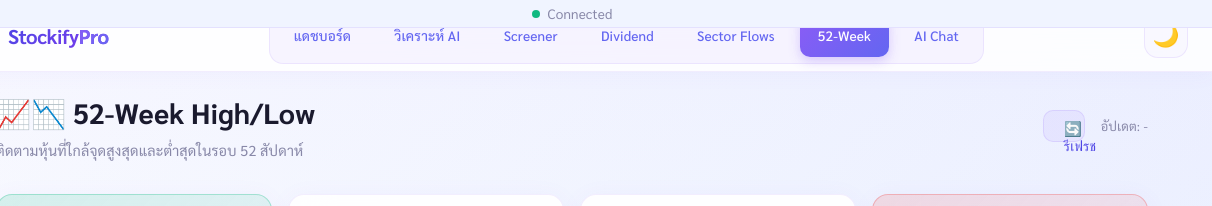
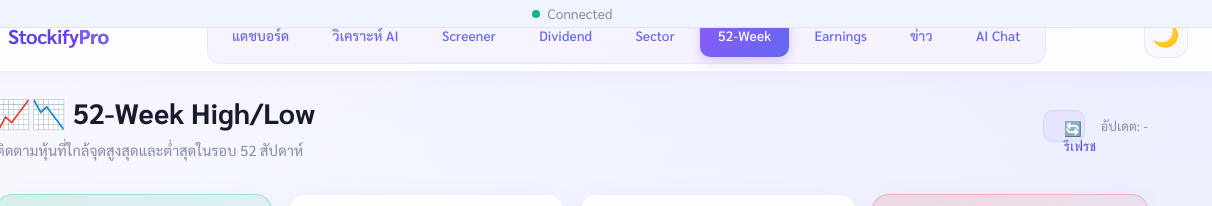
Before and after one commit to humyai99/stockitfy, a plain HTML site: page 52week.html in a window 1280 px wide. Shown: the top 206 px of the page, 68-1280 px from the left. Drawn offline with Linux system fonts and the light colour scheme; no server answers.

Commit message:
Fix theme toggle: load theme.js in head, update all nav links

```diff
--- a/52week.html
+++ b/52week.html
@@ -16,6 +16,7 @@
     <link rel="stylesheet" href="css/styles.css">
     <link rel="stylesheet" href="css/52week.css">
     <link rel="icon" type="image/png" href="favicon.png">
+    <script src="js/theme.js"></script>
 </head>
 
 <body>
@@ -34,8 +35,10 @@
                 <a href="analyzer.html" class="nav-link">วิเคราะห์ AI</a>
                 <a href="screener.html" class="nav-link">Screener</a>
                 <a href="dividend.html" class="nav-link">Dividend</a>
-                <a href="sector-flows.html" class="nav-link">Sector Flows</a>
+                <a href="sector-flows.html" class="nav-link">Sector</a>
                 <a href="52week.html" class="nav-link active">52-Week</a>
+                <a href="earnings.html" class="nav-link">Earnings</a>
+                <a href="news.html" class="nav-link">ข่าว</a>
                 <a href="chatbot.html" class="nav-link">AI Chat</a>
             </nav>
 
@@ -46,7 +49,7 @@
             </button>
 
             <div class="header-right">
-                    <button id="theme-toggle" class="theme-toggle" onclick="toggleTheme()" title="สลับ Theme">☀️</button>
+                <button id="theme-toggle" class="theme-toggle" onclick="toggleTheme()" title="สลับ Theme">☀️</button>
                 <div class="connection-status" id="connection-status">
                     <span class="status-dot"></span>
                     <span class="status-text">Connected</span>
@@ -128,7 +131,6 @@
     </main>
 
     <script src="js/52week.js"></script>
-    <script src="js/theme.js"></script>
     <!-- Bottom Mobile Navigation -->
     <nav class="bottom-nav">
         <div class="bottom-nav-container">
```
Also changed, not shown: ai-insights.html (+1 -1 lines), analyzer.html (+1 -1 lines), chatbot.html (+1 -1 lines), dividend.html (+5 -3 lines), earnings.html (+1 -1 lines), news.html (+1 -1 lines), picks.html (+1 -1 lines), screener.html (+1 -1 lines), sector-flows.html (+5 -3 lines), watchlist.html (+1 -1 lines).
